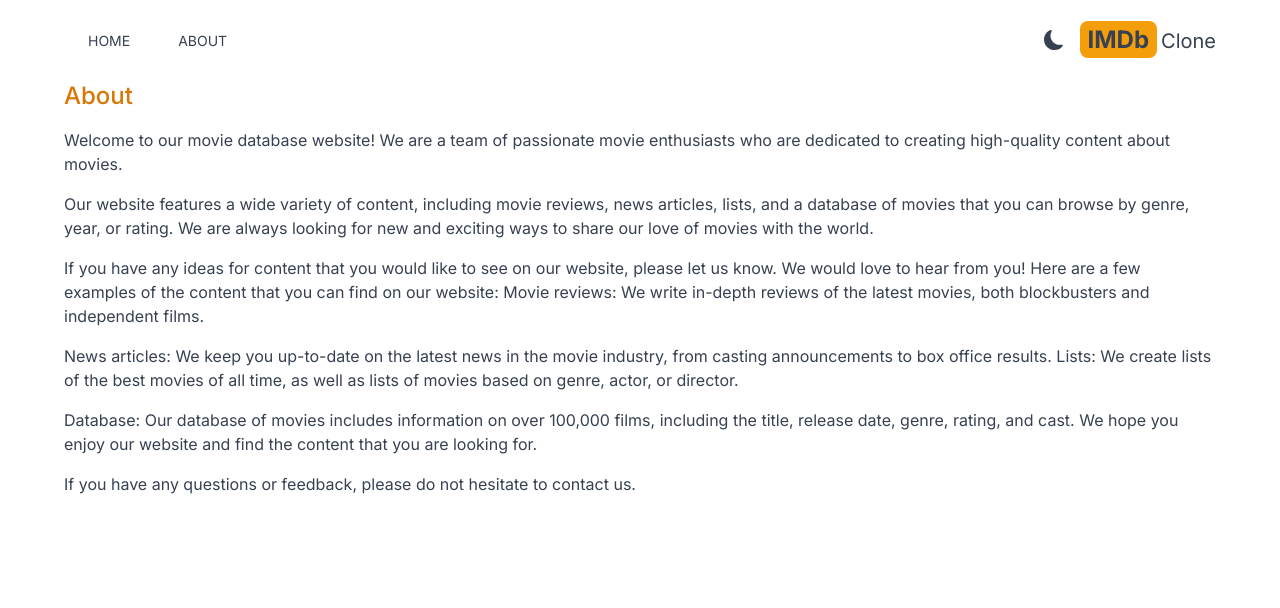
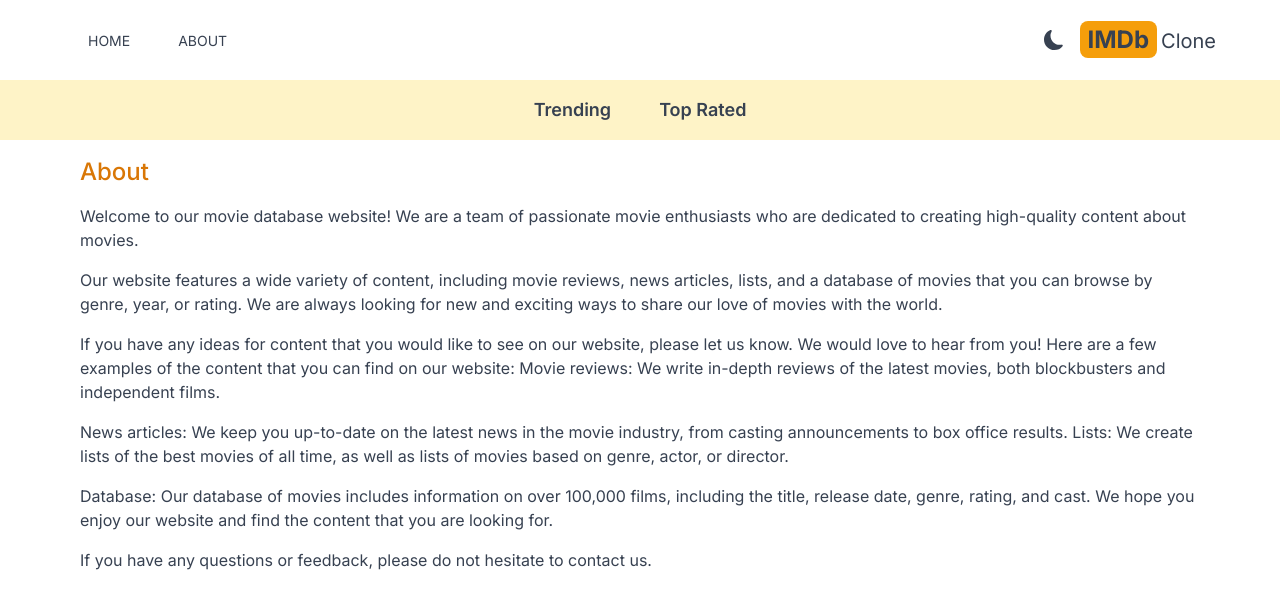
Before and after one commit to mukeshkr123/imdb-clone, a Next.js app: page /about in a window 1280 px wide. Shown: the top 608 px of the page. Built offline with nearby package versions, Linux system fonts and the light colour scheme.

Commit message:
added navbar

```diff
--- a/src/app/about/page.jsx
+++ b/src/app/about/page.jsx
@@ -2,7 +2,7 @@
 
 const About = () => {
   return (
-    <div className="max-w-6xl mx-auto space-y-4">
+    <div className="max-w-6xl mx-auto space-y-4 p-4">
       <h1 className="text-2xl font-medium text-amber-600">About</h1>
       <p>
         Welcome to our movie database website! We are a team of passionate movie
--- /dev/null
+++ b/src/app/components/Navbar.jsx
@@ -0,0 +1,13 @@
+import React from "react";
+import NavbarItem from "./NavbarItem";
+
+const Navbar = () => {
+  return (
+    <div className="flex justify-center dark:bg-gray-600 bg-amber-100 lg:text-lg p-4  ">
+      <NavbarItem title="Trending" param="fetchTrending" />
+      <NavbarItem title="Top Rated" param="fetchTop Rated" />
+    </div>
+  );
+};
+
+export default Navbar;
--- /dev/null
+++ b/src/app/components/NavbarItem.jsx
@@ -0,0 +1,25 @@
+"use client";
+
+import Link from "next/link";
+import { useSearchParams } from "next/navigation";
+
+const NavbarItem = ({ title, param }) => {
+  const searchParams = useSearchParams();
+  const genre = searchParams.get("genre");
+  return (
+    <div>
+      <Link
+        className={`m-4 hover:text-amber-600 font-semibold p-2 ${
+          genre &&
+          genre === param &&
+          "underline underline-offset-8 decoration-4 decoration-amber-500 rounded-lg "
+        }`}
+        href={`?/genre=${param}`}
+      >
+        {title}
+      </Link>
+    </div>
+  );
+};
+
+export default NavbarItem;
--- a/src/app/layout.jsx
+++ b/src/app/layout.jsx
@@ -1,5 +1,6 @@
 import Providers from "./Providers";
 import Header from "./components/Header";
+import Navbar from "./components/Navbar";
 import "./globals.css";
 import { Inter } from "next/font/google";
 
@@ -19,6 +20,7 @@
           <Header />
 
           {/* Navbar  */}
+          <Navbar />
 
           {/* Search  */}
 
```
